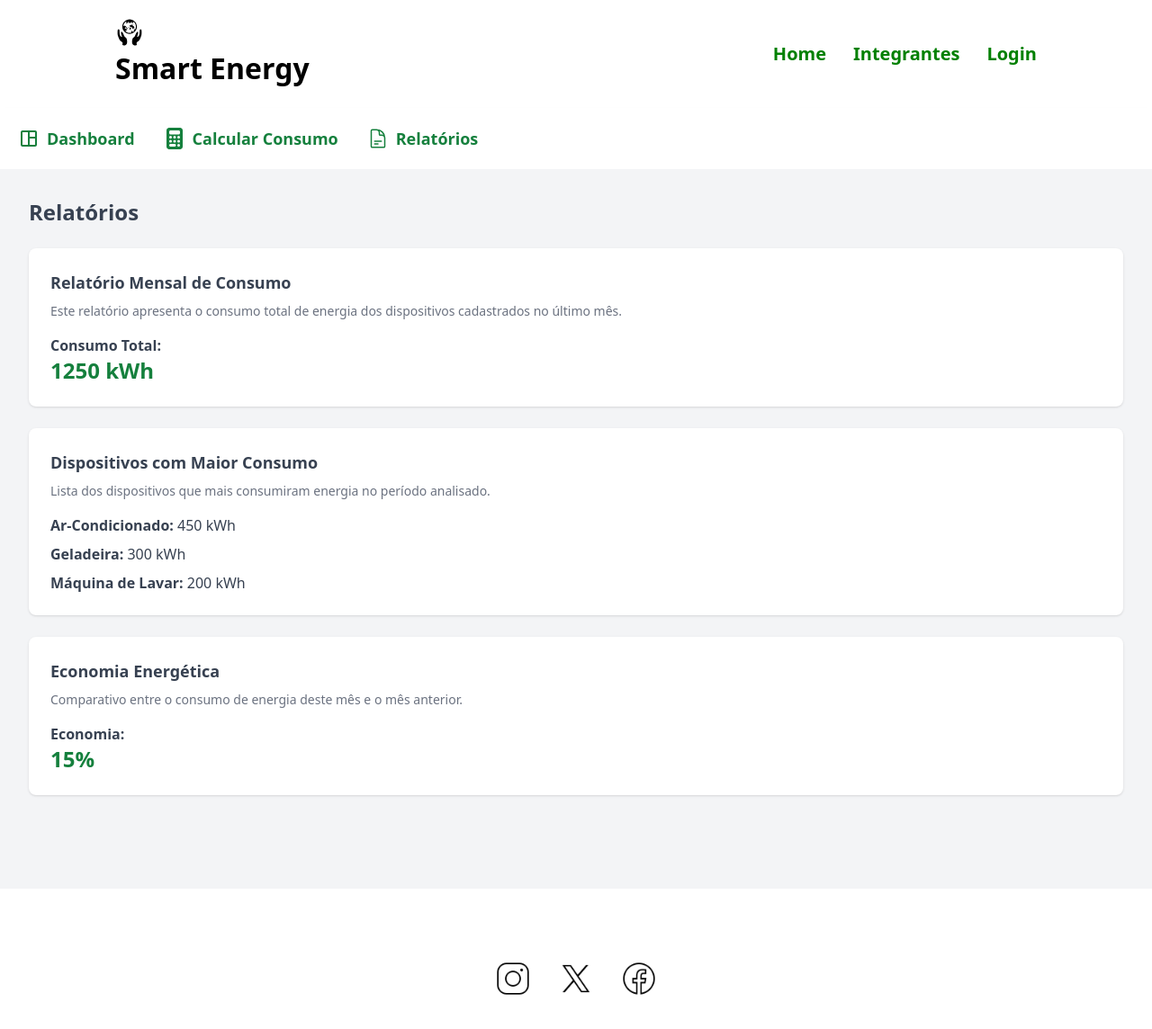
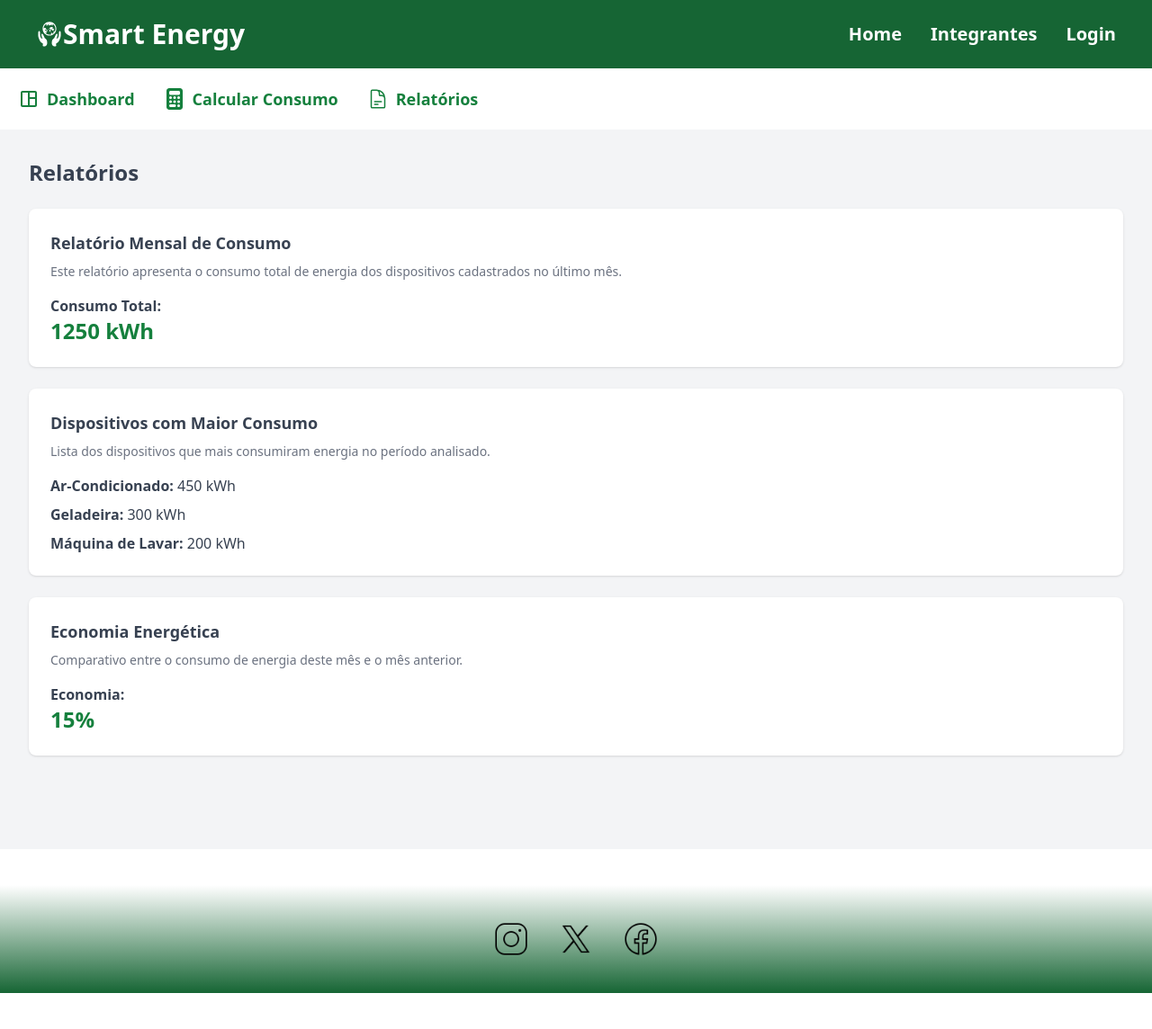
Before and after one commit to gustavoreislima13/global-solution, a Next.js app in the folder global/: page /relatorio in a window 1280 px wide. Shown: the top 1144 px of the page at 90% size. After the commit the page ends 1104 px from the top, so only its background shows below. Built offline with nearby package versions, Linux system fonts and the light colour scheme.

Commit message:
finalizando dashboard e corrigindo estilizações

```diff
--- a/global/src/app/calculo/layout.tsx
+++ b/global/src/app/calculo/layout.tsx
@@ -1,10 +1,4 @@
 import Menu from "@/components/Menu/Menu";
-//import type { Metadata } from "next";
-
-//export const metadata: Metadata = {
-//title: "Dashboard",
-//description: "Generated by create next app",
-//};
 
 export const viewport = {
 initialScale: 1.0,
--- a/global/src/app/dashboard/layout.tsx
+++ b/global/src/app/dashboard/layout.tsx
@@ -1,10 +1,4 @@
 import Menu from "@/components/Menu/Menu";
-//import type { Metadata } from "next";
-
-//export const metadata: Metadata = {
-//title: "Dashboard",
-//description: "Generated by create next app",
-//};
 
 export const viewport = {
 initialScale: 1.0,
--- a/global/src/app/internal-error.tsx
+++ b/global/src/app/internal-error.tsx
@@ -1,13 +1,18 @@
 import Link from 'next/link';
+import { FaExclamationTriangle } from 'react-icons/fa';
+import '@/app/globals.css';
 
 export default function InternalError() {
     return (
         <div className="bg-black min-h-screen flex flex-col items-center justify-center text-white text-center p-5">
-            <h1 className="text-5xl font-bold mb-4">500 - Erro Interno do Servidor</h1>
+            <h1 className="text-5xl font-bold mb-4">
+                <FaExclamationTriangle className="inline text-pink-500 mr-3" />
+                500 - Erro Interno do Servidor
+            </h1>
             <p className="text-xl mb-6 max-w-md">
                 Desculpe, algo deu errado no servidor. Tente novamente mais tarde.
             </p>
-            <Link href="/" className="bg-pink-500 text-white px-6 py-3 rounded-full hover:bg-green-600 transition">
+            <Link href="/" className="bg-pink-500 text-white px-6 py-3 rounded-full hover:bg-pink-600 transition duration-300">
                 Voltar para a página inicial
             </Link>
         </div>
--- a/global/src/app/not-found.tsx
+++ b/global/src/app/not-found.tsx
@@ -4,11 +4,13 @@ import { GiEcology } from "react-icons/gi";
 export default function NotFound() {
     return (
         <div className="bg-black min-h-screen flex flex-col items-center justify-center text-white p-5">
-            <h1 className="text-4xl font-bold mb-4 text-center"> <GiEcology /> 404 : Not-Found</h1>
-            <p className="text-lg text-center max-w-md">
+            <h1 className="text-4xl font-bold mb-4 text-center">
+                <GiEcology className="inline mr-2 text-green-500" /> 404: Not Found
+            </h1>
+            <p className="text-lg text-center max-w-md mb-6">
                 Ops! Algum erro inesperado aconteceu. Verifique o URL ou volte para a página inicial.
             </p>
-            <Link href="/" className="mt-6 bg-green-500 text-white py-2 px-4 rounded-md hover:bg-green-600 transition">
+            <Link href="/" className="mt-6 bg-green-500 text-white py-3 px-6 rounded-md hover:bg-green-600 transition duration-300 ease-in-out">
                 Voltar para a página inicial
             </Link>
         </div>
--- a/global/src/app/page.tsx
+++ b/global/src/app/page.tsx
@@ -14,15 +14,16 @@ const DigitalProductDesignAgency: React.FC = () => {
 
   return (
     <div className="p-12 bg-white">
-      <section className="flex flex-col md:flex-row justify-between items-center h-screen flex-wrap">
-        <div className="max-w-lg text-left">
+      <section className="flex flex-col md:flex-row justify-center items-center h-screen relative">
+
+        <div className="max-w-lg text-center md:text-left relative z-10">
           <h1 className="text-5xl font-bold leading-tight text-black">
             Revolucionando <span className="text-green-600">o consumo </span>de energia!
           </h1>
           <p className="text-xl text-black mt-5">
             Com nossas ferramentas inteligentes, fornecemos insights valiosos que ajudam a reduzir custos e promover práticas ecológicas, trazendo maior controle e visibilidade sobre o uso de energia elétrica.
           </p>
-          <div className="mt-5 space-x-4">
+          <div className="mt-5 space-x-4 flex justify-center md:justify-start">
             <button
               className="py-3 px-6 text-lg font-bold bg-green-600 text-white border-2 border-green-600 rounded-full shadow-md transition-transform transform hover:scale-105"
               onClick={() => window.location.href = "/login#"}
@@ -37,8 +38,12 @@ const DigitalProductDesignAgency: React.FC = () => {
             </button>
           </div>
         </div>
-        <div className="w-full max-w-2xl mt-10 md:mt-0">
-          <Image src={imagem1} alt="Imagem inicial" className="w-full h-auto" />
+
+        <div className="w-full max-w-2xl mt-50 md:mt-0 relative z-10">
+          <div className="absolute inset-0 bg-gradient-to-l from-green-800 to-white opacity-90 rounded-tl-full rounded-br-full transform scale-80 z-0"></div>
+          <div className="flex justify-center items-center w-full h-full relative z-10">
+            <Image src={imagem1} alt="Imagem inicial" className="w-1/2 h-auto" />
+          </div>
         </div>
       </section>
 
@@ -115,22 +120,22 @@ const DigitalProductDesignAgency: React.FC = () => {
       <section className="py-20 px-5 flex flex-col gap-10">
         <div className="flex flex-col md:flex-row items-center gap-10 flex-wrap">
           <div className="w-full max-w-xs">
-            <Image src={redonda} alt="Cover Your Everyday Expenses" className="w-full h-auto rounded-full" />
+            <Image src={redonda} alt="Cover Your Everyday Expenses" className="w-full h-auto rounded-full mx-auto" />
           </div>
           <div className="max-w-lg">
-            <h3 className="text-2xl font-bold mb-3 text-black">Redução de Custos</h3>
-            <p className="text-xl text-black">
+            <h3 className="text-2xl font-bold mb-3 text-black text-center md:text-left">Redução de Custos</h3>
+            <p className="text-xl text-black text-center md:text-left">
               Com o Smart Energy, você terá controle total sobre o seu consumo de energia, permitindo identificar oportunidades para reduzir gastos de forma significativa. Nossas ferramentas ajudam a monitorar e entender os padrões de consumo, possibilitando ajustes que se traduzem em economia real para o seu negócio ou residência.
             </p>
           </div>
         </div>
         <div className="flex flex-col md:flex-row-reverse items-center gap-10 flex-wrap">
           <div className="w-full max-w-xs">
-            <Image src={redonda01} alt="We Offer Low Fees That Are Transparent" className="w-full h-auto rounded-full" />
+            <Image src={redonda01} alt="We Offer Low Fees That Are Transparent" className="w-full h-auto rounded-full mx-auto" />
           </div>
           <div className="max-w-lg">
-            <h3 className="text-2xl font-bold mb-3 text-black">Transparência</h3>
-            <p className="text-xl text-black">
+            <h3 className="text-2xl font-bold mb-3 text-black text-center md:text-left">Transparência</h3>
+            <p className="text-xl text-black text-center md:text-left">
               Nossa plataforma foi projetada para ser intuitiva e fácil de usar, garantindo que você tenha total clareza sobre como a energia está sendo consumida. Fornecemos relatórios detalhados e informações acessíveis, permitindo que você entenda e gerencie seu consumo com total transparência e confiança.
             </p>
           </div>
--- a/global/src/app/relatorio/layout.tsx
+++ b/global/src/app/relatorio/layout.tsx
@@ -1,10 +1,4 @@
 import Menu from "@/components/Menu/Menu";
-//import type { Metadata } from "next";
-
-//export const metadata: Metadata = {
-//title: "Dashboard",
-//description: "Generated by create next app",
-//};
 
 export const viewport = {
 initialScale: 1.0,
--- a/global/src/components/Cabecalho/Cabecalho.tsx
+++ b/global/src/components/Cabecalho/Cabecalho.tsx
@@ -1,23 +1,24 @@
 import Link from "next/link";
 import { GiEcology } from "react-icons/gi";
+import '@/app/globals.css';
 
-export default function Cabecalho(){
-    return(
+export default function Cabecalho() {
+  return (
     <header>
-            <nav style={{ backgroundColor: '#fff', padding: '20px 10%' }}>
-                <div style={{ display: 'flex', justifyContent: 'space-between', alignItems: 'center' }}>
-                <a style={{ textDecoration: 'none', color: '#000', fontSize: '2rem', fontWeight: 'bold' }}>
+      <nav className="bg-green-800 py-5 px-10">
+        <div className="flex justify-between items-center">
+          <a className="text-white text-3xl font-bold flex items-center">
             <GiEcology /> Smart Energy
           </a>
-                <div style={{ display: 'flex', gap: '30px' }}>
+          <div className="flex gap-8">
             <Link href="/" legacyBehavior>
-                    <a style={{ color: '#008000', textDecoration: 'none', fontSize: '1.25rem', fontWeight: 'bold' }}>Home</a>
+              <a className="text-white text-xl font-bold">Home</a>
             </Link>
             <Link href="/integrantes" legacyBehavior>
-                    <a style={{ color: '#008000', textDecoration: 'none', fontSize: '1.25rem', fontWeight: 'bold' }}>Integrantes</a>
+              <a className="text-white text-xl font-bold">Integrantes</a>
             </Link>
             <Link href="/login" legacyBehavior>
-                    <a style={{ color: '#008000', textDecoration: 'none', fontSize: '1.25rem', fontWeight: 'bold' }}>Login</a>
+              <a className="text-white text-xl font-bold">Login</a>
             </Link>
           </div>
         </div>
--- a/global/src/components/Rodape/Rodape.tsx
+++ b/global/src/components/Rodape/Rodape.tsx
@@ -6,19 +6,19 @@ import twitterx from '@/img/twitterx.png';
 export default function Rodape() {
   return (
     <>
-      <nav style={{ backgroundColor: '#fff', padding: '20px 10%' }}>
-        <div style={{ display: 'flex', justifyContent: 'space-between', alignItems: 'center' }}>
+      <nav className="bg-white py-5 px-10">
+        <div className="flex justify-between items-center">
         </div>
       </nav>
-      <footer style={{ backgroundColor: '#fff', padding: '40px 10%', display: 'flex', justifyContent: 'center', gap: '30px' }}>
-        <div>
-          <Image src={instagram} alt="Logo Instagram" style={{ width: '40px', height: '40px', cursor: 'pointer' }} />
+      <footer className="bg-gradient-to-t from-green-800 to-white py-10 px-10 flex justify-center gap-8">
+        <div className="flex items-center justify-center">
+          <Image src={instagram} alt="Logo Instagram" className="w-10 h-10 cursor-pointer transition-transform transform hover:scale-110" />
         </div>
-        <div>
-          <Image src={twitterx} alt="Logo Twitter" style={{ width: '40px', height: '40px', cursor: 'pointer' }} />
+        <div className="flex items-center justify-center">
+          <Image src={twitterx} alt="Logo Twitter" className="w-10 h-10 cursor-pointer transition-transform transform hover:scale-110" />
         </div>
-        <div>
-          <Image src={facebook} alt="Logo Facebook" style={{ width: '40px', height: '40px', cursor: 'pointer' }} />
+        <div className="flex items-center justify-center">
+          <Image src={facebook} alt="Logo Facebook" className="w-10 h-10 cursor-pointer transition-transform transform hover:scale-110" />
         </div>
       </footer>
     </>
```
Also changed, not shown: global/src/img/logo.png. Lines whose indentation alone changed are shown as unchanged.
